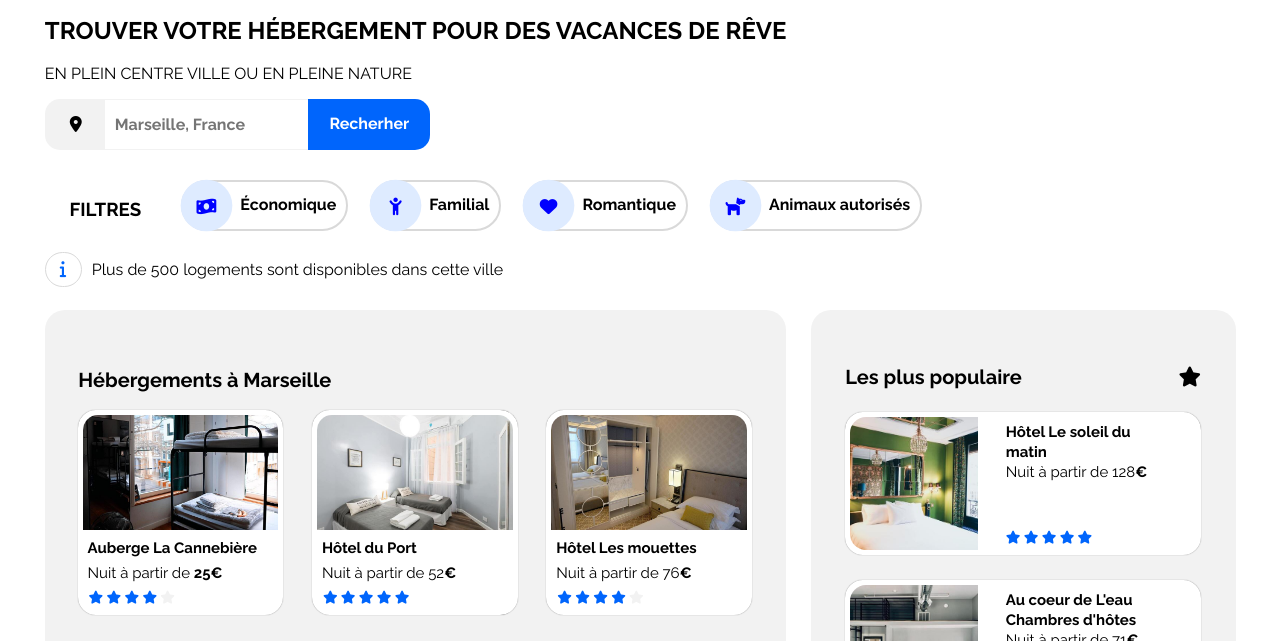
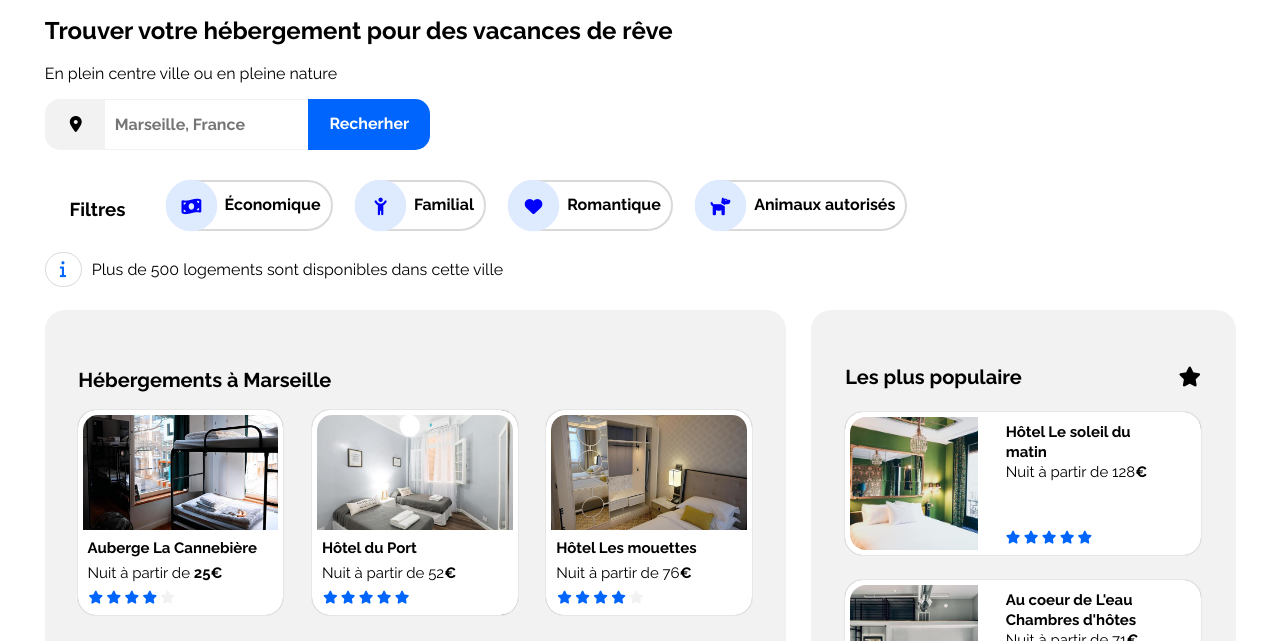
Before and after one commit to abdellahsany/Booki, a plain HTML site: page index.html in a window 1280 px wide. Shown: the part 87-728 px from the top of the page. Drawn offline with Linux system fonts and the light colour scheme.

Commit message:
Update index.html

```diff
--- a/index.html
+++ b/index.html
@@ -33,8 +33,8 @@
 
         <!-- TITRE PRINCIPAL ET DESCRIPTION -->
 
-        <h2>TROUVER VOTRE HÉBERGEMENT POUR DES VACANCES DE RÊVE </h2>
-        <p>EN PLEIN CENTRE VILLE OU EN PLEINE NATURE </p>
+        <h2>Trouver votre hébergement pour des vacances de rêve</h2>
+        <p>En plein centre ville ou en pleine nature</p>
 
         <!-- BARRE DE RECHERCHE -->
 
@@ -50,7 +50,7 @@
 
             <!-- TITRE DES FILTRES -->
 
-            <h3>FILTRES</h3>
+            <h3>Filtres</h3>
 
             <!-- LISTE DES FILTRES -->
 
```
